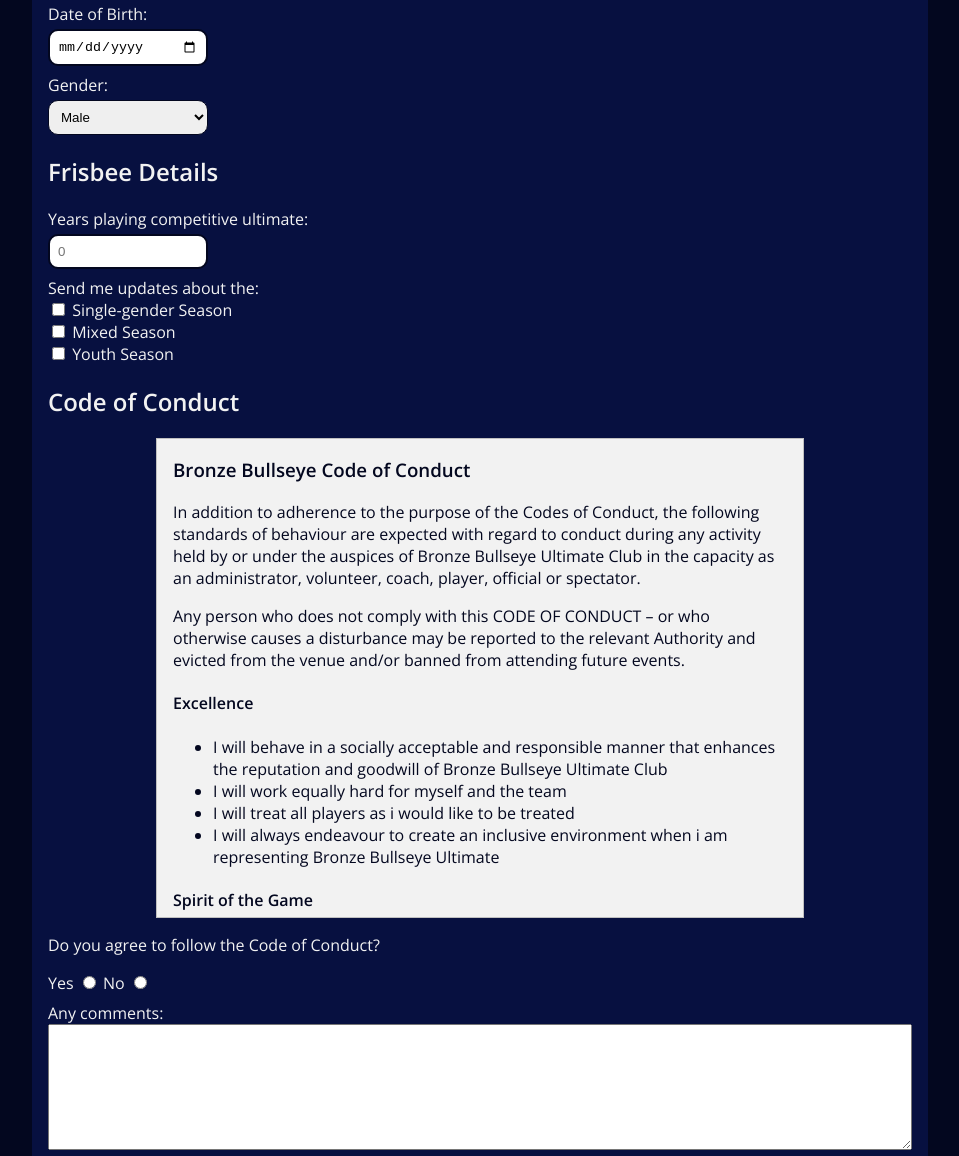
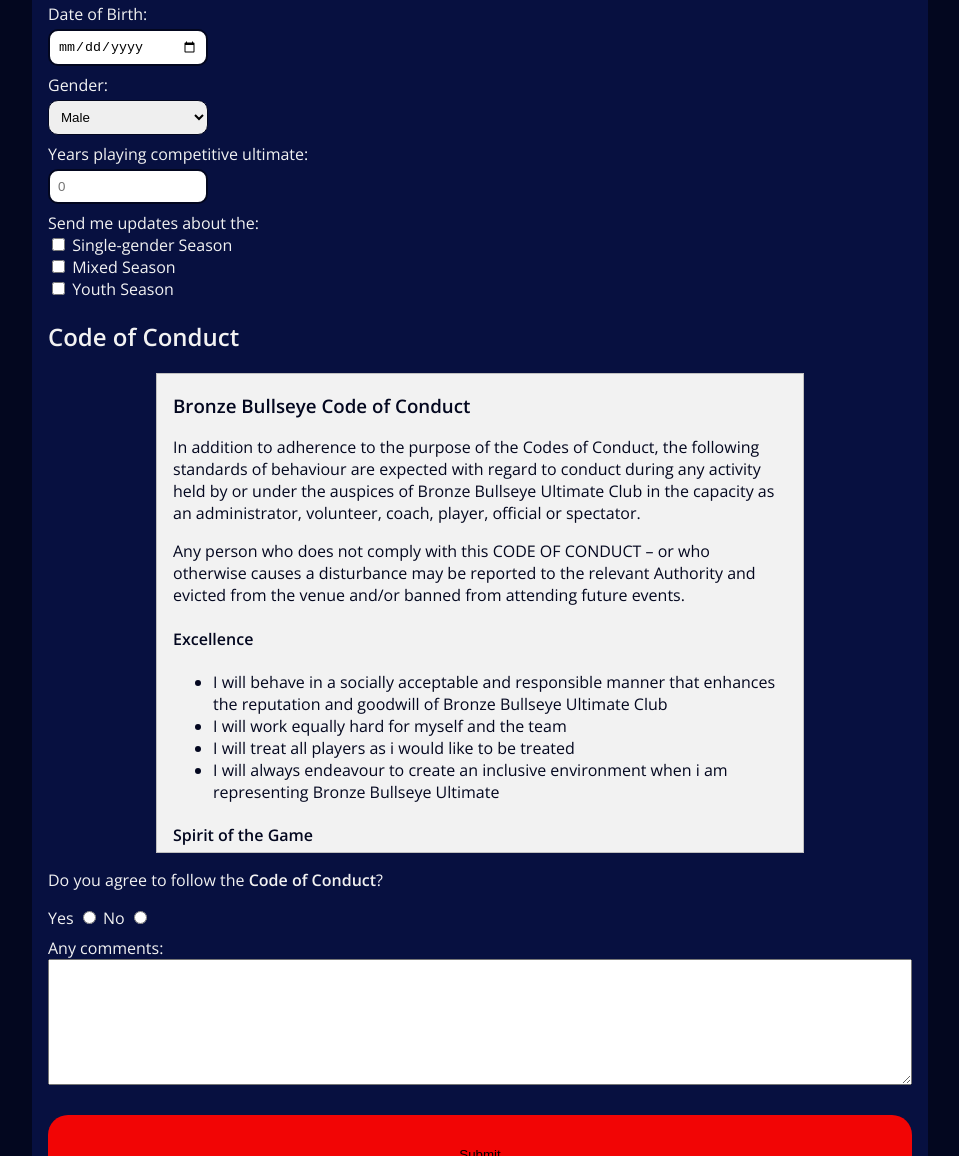
Before and after one commit to 2blue1clown/membership-form, a plain HTML site: page index.html in a window 1280 px wide. Shown: the part 503-1659 px from the top of the page, without its empty margins (160-1119 px from the left). Drawn offline with nearby package versions, Linux system fonts and the light colour scheme.

Commit message:
removed the "Frisbee Details Heading"

```diff
--- a/index.html
+++ b/index.html
@@ -48,7 +48,6 @@
 
       </div>
 
-      <h2>Frisbee Details</h2>
 
       <label for="number" id="number-label">Years playing competitive ultimate:
       <input type="number" min="0" max="20" placeholder="0" id="number" class="small-width-container">
@@ -116,7 +115,7 @@
         </ul>
       </div>
       <div id="conduct-agreement">
-        <p>Do you agree to follow the Code of Conduct?</p>
+        <p>Do you agree to follow the <strong>Code of Conduct</strong>?</p>
           <label class="checkbox">
             Yes
             <input type="radio" name="code-conduct" value="yes" required>
```
